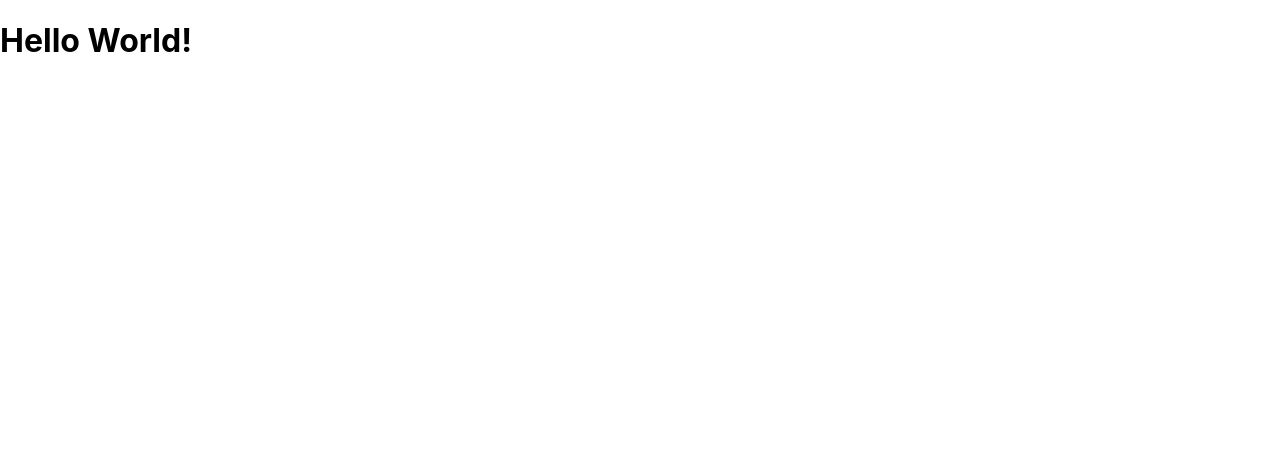
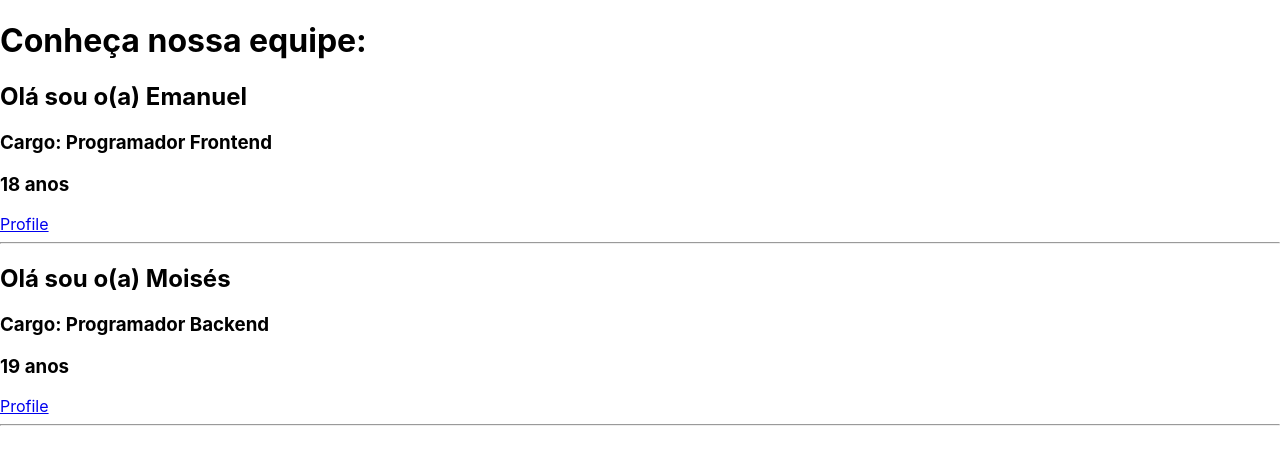
Before and after one commit to EmanuelDms/reactjs-matheusfraga, a React (Create React App) app: page / in a window 1280 px wide. Shown: the top 464 px of the page. Built offline with nearby package versions, Linux system fonts and the light colour scheme.

Commit message:
feat: class-component

```diff
--- a/src/App.js
+++ b/src/App.js
@@ -1,7 +1,61 @@
-import React from 'react'
+import React, { Component } from 'react'
+
+class Sobre extends Component {
+  render() {
+    return (
+      <div>
+        <h2>Olá sou o(a) {this.props.username}</h2>
+        <h3>Cargo: {this.props.job}</h3>
+        <h3>{this.props.age} anos</h3>
+      </div>
+    )
+  }
+}
+
+class Equipe extends Component {
+  render() {
+    return (
+      <div>
+        <Sobre
+          username={this.props.nome}
+          job={this.props.cargo}
+          age={this.props.idade}
+        />
+        <Social href={this.props.link} />
+        <hr />
+      </div>
+    )
+  }
+}
+
+class Social extends Component {
+  render() {
+    return (
+      <div>
+        <a href={this.props.href}>Profile</a>
+      </div>
+    )
+  }
+}
 
 const App = () => {
-  return <h1>Hello World!</h1>
+  return (
+    <div>
+      <h1>Conheça nossa equipe: </h1>
+      <Equipe
+        nome="Emanuel"
+        cargo="Programador Frontend"
+        idade={18}
+        link="https://facebook.com"
+      />
+      <Equipe
+        nome="Moisés"
+        cargo="Programador Backend"
+        idade={19}
+        link="https://linkedin.com"
+      />
+    </div>
+  )
 }
 
 export default App
```
